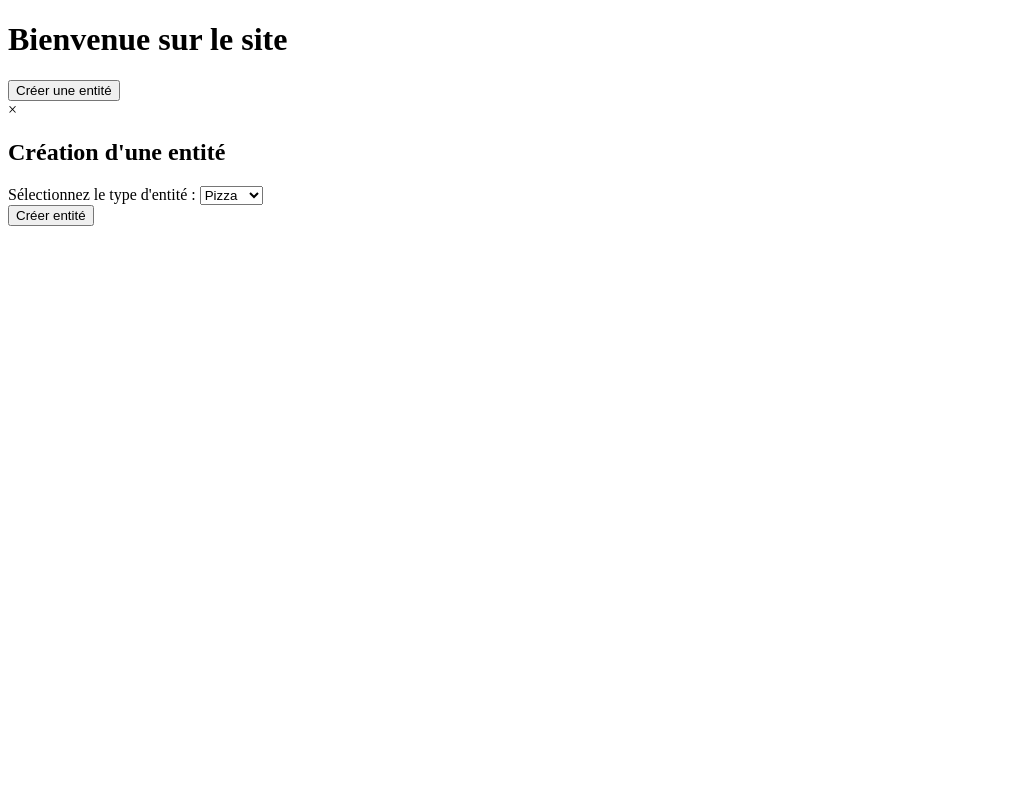
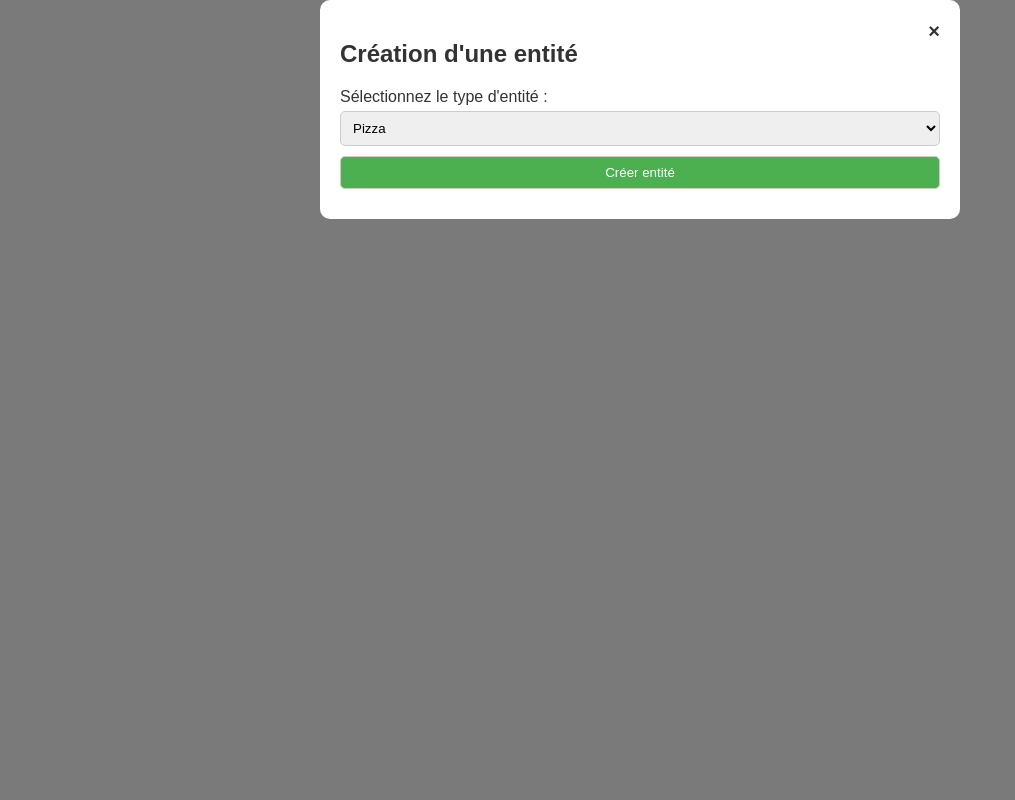
Before and after one commit to nnebie12/pizza_awalley, a PHP site: page /creat.php in a window 1280 px wide. Shown: the whole page, without its empty margins (0-1015 px from the left). Run offline with PHP 8.4, Linux system fonts and the light colour scheme; data that the repository does not hold is empty.

Commit message:
mise à jour des fichiers

```diff
--- a/creat.php
+++ b/creat.php
@@ -6,12 +6,78 @@
     <title>Création d'entité</title>
 
     <style>
+        body {
+            font-family: Arial, sans-serif;
+            background-color: #f5f5f5;
+            margin: 0;
+            padding: 0;
+            color: #333;
+        }
 
+        h1 {
+            text-align: center;
+            color: #333;
+        }
+
+        button {
+            display: none;
+        }
+
+        .modal {
+            display: none;
+            position: fixed;
+            top: 0;
+            left: 0;
+            width: 100%;
+            height: 100%;
+            background-color: rgba(0, 0, 0, 0.5);
+            align-items: center;
+            justify-content: center;
+        }
+
+        .modal-content {
+            background-color: #fff;
+            padding: 20px;
+            border-radius: 10px;
+            max-width: 600px;
+            margin: auto;
+        }
+
+        span {
+            float: right;
+            font-size: 20px;
+            font-weight: bold;
+            cursor: pointer;
+        }
+
+        form {
+            margin-top: 20px;
+        }
+
+        label {
+            display: block;
+            margin-bottom: 5px;
+        }
+
+        input,
+        select {
+            width: 100%;
+            padding: 8px;
+            margin-bottom: 10px;
+            border: 1px solid #ccc;
+            border-radius: 5px;
+            box-sizing: border-box;
+        }
+
+        input[type="submit"] {
+            background-color: #4CAF50;
+            color: #fff;
+            cursor: pointer;
+        }
 
         .entity-section {
             display: none;
         }
-
 
         .active-section {
             display: block;
@@ -19,6 +85,14 @@
     </style>
 
     <script>
+        function openModal() {
+            document.getElementById('entityModal').style.display = 'block';
+        }
+
+        function closeModal() {
+            document.getElementById('entityModal').style.display = 'none';
+        }
+
         function updateForm() {
             const entityType = document.getElementById('entityType').value;
 
@@ -28,18 +102,20 @@
                 entitySections[i].classList.remove('active-section');
             }
 
-            // Afficher la section correspondant au type d'entité sélectionné
+            // Affichage de la section correspondant au type d'entité sélectionné
             const activeSection = document.getElementById(entityType + 'Section');
             activeSection.classList.add('active-section');
         }
+
+        // Appelle de la fonction openModal automatiquement lors du chargement de la page
+        window.onload = function () {
+            openModal();
+        };
     </script>
 </head>
 <body>
 
 <h1>Bienvenue sur le site</h1>
-
-<!-- Bouton pour ouvrir la modale -->
-<button onclick="openModal()">Créer une entité</button>
 
 <!-- Modal pour la création d'entité -->
 <div id="entityModal" class="modal">
@@ -69,7 +145,6 @@
                 <label for="name">Ingrédients:</label>
                 <input type="text" name="NOMINGR" required><br>
 
-
                 <!-- Sélection d'ingrédients pour les pizzas -->
                 <label for="ingredients">Ingrédients (au plus 2) :</label>
                 <select name="ingredients[]" multiple size="2">
@@ -95,7 +170,6 @@
                     $conn_mysqli->close();
                     ?>
                 </select>
-
             </div>
 
             <!-- Section pour la création de livreurs -->
@@ -112,7 +186,6 @@
 
                 <label for="hireDate">Date d'embauche:</label>
                 <input type="text" name="hireDate" required><br>
-
             </div>
 
             <!-- Section pour la création de clients -->
@@ -129,7 +202,6 @@
 
                 <label for="clientPhoneNumber">Numéro de téléphone du client:</label>
                 <input type="text" name="clientPhoneNumber" required><br>
-
             </div>
 
             <!-- bouton de soumission -->
@@ -139,17 +211,15 @@
 </div>
 
 <?php
-// Exemple de traitement PHP après la soumission du formulaire
+// traitement PHP après la soumission du formulaire
 if ($_SERVER["REQUEST_METHOD"] == "POST") {
     // Récupération des valeurs du formulaire
     $nomPizza = $_POST['nomPizza'];
     $prixPizza = $_POST['prixPizza'];
     $ingredients = isset($_POST['ingredients']) ? $_POST['ingredients'] : array();
 
-    // Effectuez le traitement nécessaire avec les données récupérées
-    // ...
 
-    // Exemple d'affichage des données pour le débogage
+    // affichage des données pour le débogage
     echo "<h3>Résultats du traitement PHP :</h3>";
     echo "Nom de la pizza: " . $nomPizza . "<br>";
     echo "Prix de la pizza: " . $prixPizza . "<br>";
@@ -157,6 +227,5 @@ if ($_SERVER["REQUEST_METHOD"] == "POST") {
 }
 ?>
 
-
 </body>
 </html>
--- a/list_livreurs.php
+++ b/list_livreurs.php
@@ -65,7 +65,7 @@
         color: #fff;
         padding: 10px 15px;
         border-radius: 5px;
-        background-color: #007bff;
+        background-color: #4CAF50;
         margin-left: 10px;
         transition: background-color 0.3s ease;
     }
@@ -76,7 +76,7 @@
     }
 
     .create:hover {
-        background-color: #0056b3;
+        background-color: #5bc0de;
     }
 
     .livreur-container {
```
Also changed, not shown: list_clients.php (+83 -35 lines).
